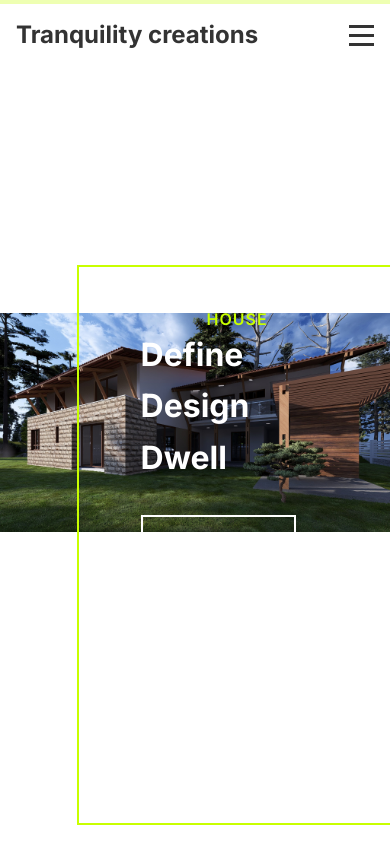
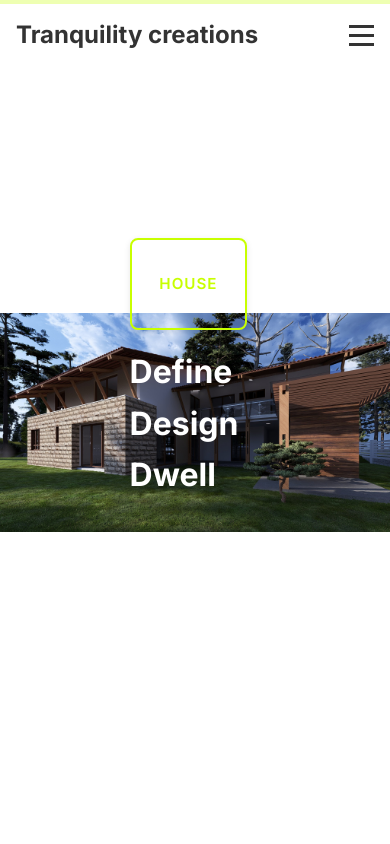
Before and after one commit to rawscript/tranquilitycreations, a plain HTML site: page index.html in a window 390 px wide. Shown: the top 844 px of the page. Drawn offline with Linux system fonts and the light colour scheme.

Commit message:
fix for mobile hero-badge

```diff
--- a/style.css
+++ b/style.css
@@ -141,6 +141,21 @@
             letter-spacing: 1px;
             animation: fadeInUp 1s ease;
         }
+       @media (max-width: 768px) {
+        .hero-badge {
+            position: relative;
+            z-index: 9997;
+            padding: 2rem 1rem;
+            margin: 1rem auto;
+            height: auto;
+            width: 90%;
+            font-size: 0.95rem;
+            text-align: center;
+            border-radius: 8px;
+            box-shadow: 0 2px 6px rgba(0,0,0,0.1);
+        }
+        }
+
 
 
         .hero-title {
@@ -163,6 +178,20 @@
             transition: all 0.3s ease;
             animation: fadeInUp 1s ease 0.4s both;
         }
+        @media (max-width: 768px) {
+        .hero-cta {
+            position: relative;
+            z-index: 10000;/* or 'absolute' if needed */
+            display: block;
+            width: 80%;
+            margin: 1rem auto;
+            padding: 0.75rem 1.5rem;
+            font-size: 0.9rem;
+            text-align: center;
+            border-radius: 6px;
+        }
+        }
+
 
         .hero-cta:hover {
             position: fixed;     /* or 'absolute' depending on layout */
@@ -170,6 +199,14 @@
             background: #c8ff00;
             border-color: #c8ff00;
             color: #333;
+        }
+        @media (max-width: 768px) {
+            .hero-cta:hover{
+                position: relative; /* or 'absolute' if needed */
+                background: #c8ff00;
+                border-color: #c8ff00;
+                color: #333;
+            }
         }
 
         /* About Section */
```
